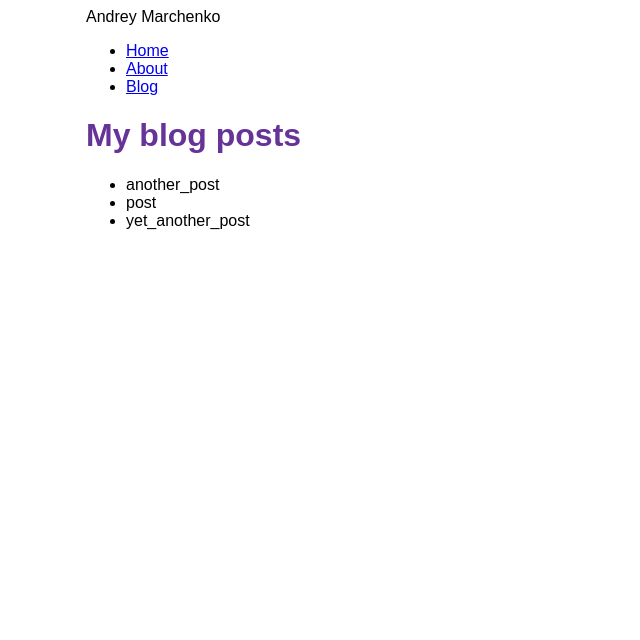
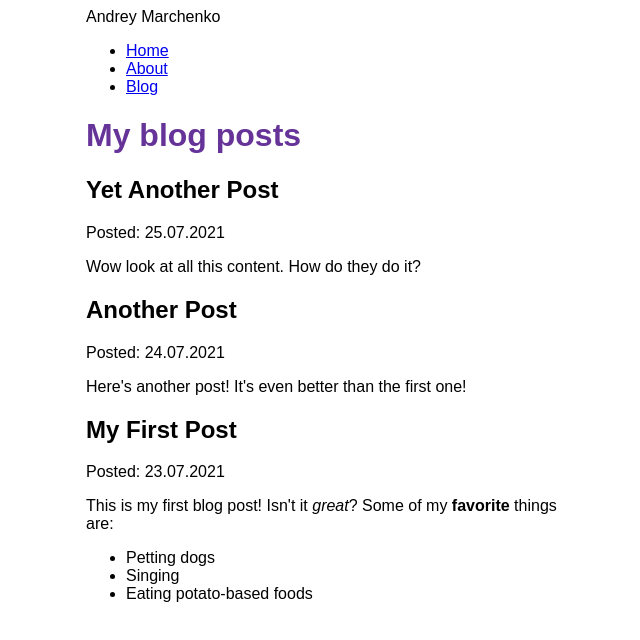
Before and after one commit to anmarchenko/gatsby-tutorial, a Gatsby site: page /blog in a window 1280 px wide. Shown: the whole page, without its empty margins (304-944 px from the left). Built offline with nearby package versions, Linux system fonts and the light colour scheme; Gatsby itself is replaced by a stand-in of ours.

Commit message:
mdx blog

```diff
--- a/blog/another_post.mdx
+++ b/blog/another_post.mdx
@@ -0,0 +1,5 @@
+---
+title: "Another Post"
+date: "2021-07-24"
+---
+Here's another post! It's even better than the first one!
--- a/blog/post.mdx
+++ b/blog/post.mdx
@@ -0,0 +1,9 @@
+---
+title: "My First Post"
+date: "2021-07-23"
+---
+This is my first blog post! Isn't it *great*?
+Some of my **favorite** things are:
+* Petting dogs
+* Singing
+* Eating potato-based foods
--- a/blog/yet_another_post.mdx
+++ b/blog/yet_another_post.mdx
@@ -0,0 +1,5 @@
+---
+title: "Yet Another Post"
+date: "2021-07-25"
+---
+Wow look at all this content. How do they do it?
--- a/gatsby-config.js
+++ b/gatsby-config.js
@@ -13,5 +13,6 @@ module.exports = {
         path: `${__dirname}/blog`,
       }
     },
+    "gatsby-plugin-mdx",
   ],
 };
--- a/package.json
+++ b/package.json
@@ -17,6 +17,7 @@
   "dependencies": {
     "gatsby": "^4.4.0",
     "gatsby-plugin-image": "^2.4.0",
+    "gatsby-plugin-mdx": "^3.4.0",
     "gatsby-plugin-sharp": "^4.4.0",
     "gatsby-source-filesystem": "^4.4.0",
     "react": "^17.0.1",
--- a/src/pages/blog.js
+++ b/src/pages/blog.js
@@ -1,26 +1,34 @@
 import * as React from 'react'
 import { graphql } from 'gatsby'
+import { MDXRenderer } from 'gatsby-plugin-mdx'
 import Layout from '../components/layout'
 
 const BlogPage = ({ data }) => {
   return (
     <Layout pageTitle="My blog posts">
-      <ul>
-        {data.allFile.nodes.map(node => (
-          <li key={node.name}>
-            {node.name}
-          </li>
-        ))}
-      </ul>
+      {data.allMdx.nodes.map(node => (
+        <article key={node.id}>
+          <h2>{node.frontmatter.title}</h2>
+          <p>Posted: {node.frontmatter.date}</p>
+          <MDXRenderer>
+            {node.body}
+          </MDXRenderer>
+        </article>
+      ))}
     </Layout>
   )
 }
 
 export const query = graphql`
   query {
-    allFile {
+    allMdx(sort: {fields: frontmatter___date, order: DESC}) {
       nodes {
-        name
+        frontmatter {
+          date(formatString: "DD.MM.YYYY")
+          title
+        }
+        id
+        body
       }
     }
   }
```
Also changed, not shown: 1 other file.
